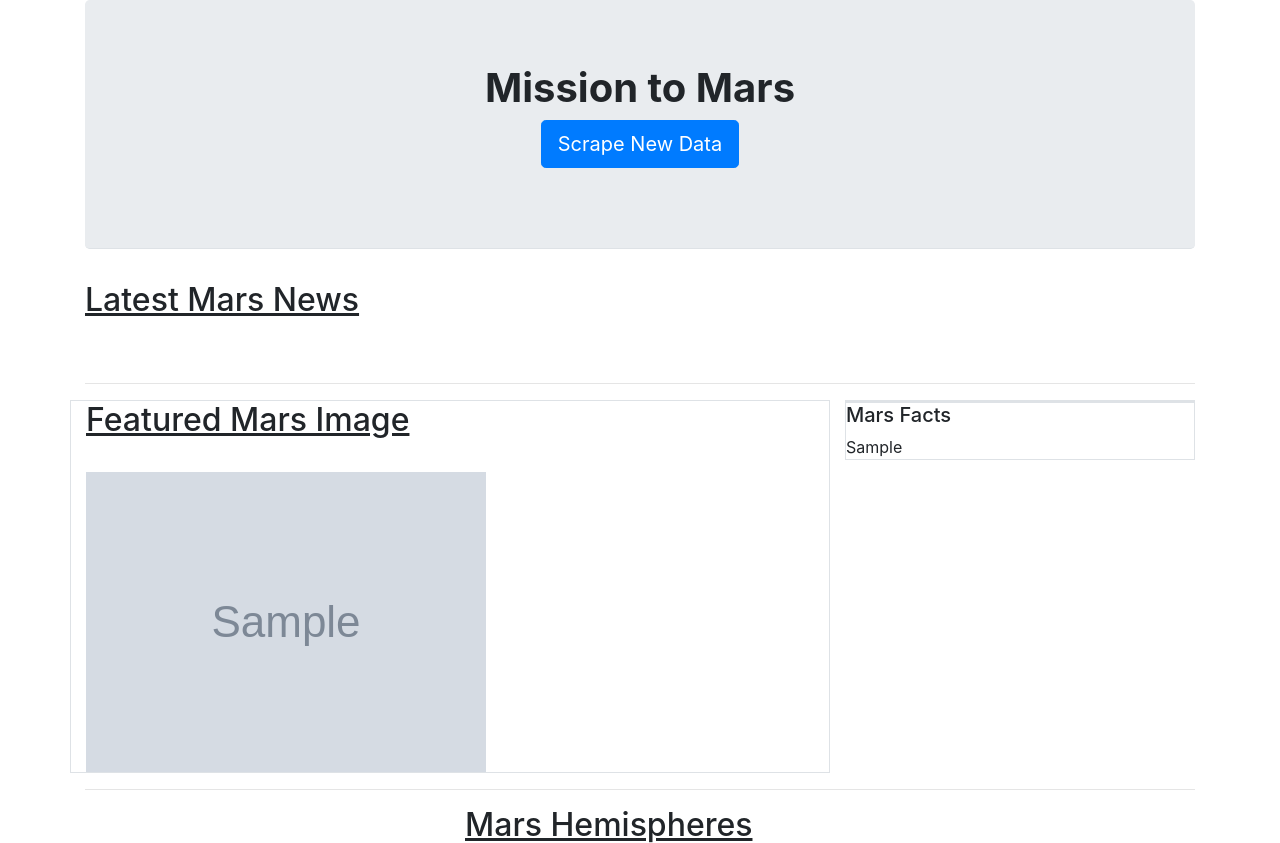
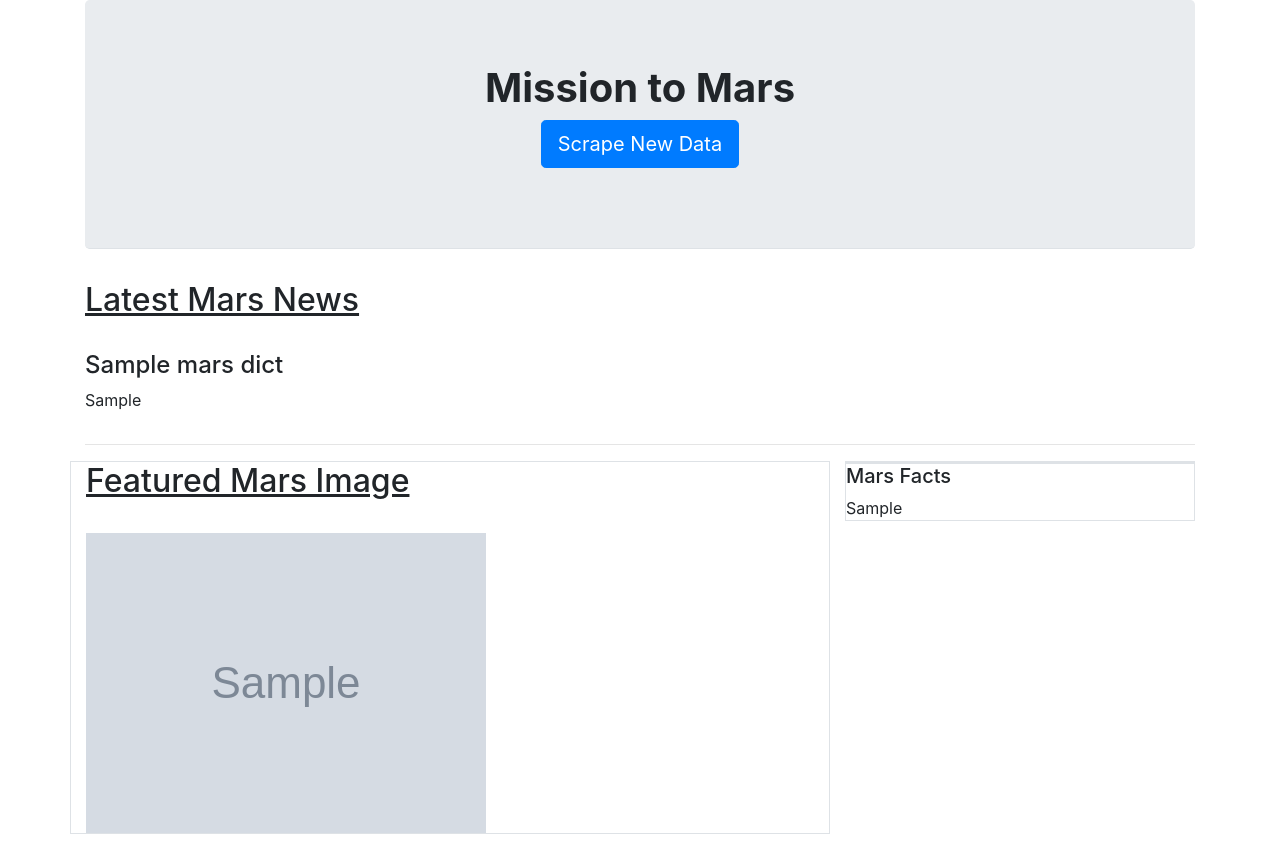
Before and after one commit to cceni03/Web-Scraping-Challenge, a Flask app: page / in a window 1280 px wide. Shown: the top 843 px of the page. Run offline with Flask 2, Linux system fonts and the light colour scheme; grey boxes marked "Sample" are stand-in pictures; a database or web service that is not in the repository returns one stand-in record (values such as "Sample title"); some libraries are stand-ins or nearby versions.

Commit message:
final commit

```diff
--- a/Mission_to_Mars/templates/index.html
+++ b/Mission_to_Mars/templates/index.html
@@ -24,8 +24,8 @@
   </br>
     <div class="row">
       <div class="col-md-12">
-        <h4>{{news_title}}</h4>
-        <p>{{news_p}}</p>
+        <h4>{{mars.news_title}}</h4>
+        <p>{{mars.news_p}}</p>
       </div>
     </div>
   <hr>
@@ -52,7 +52,7 @@
     </div>
     </br>
     <div class="row">
-            {% for hemisphere in mars.hemisphere.img_url %}
+            {% for hemisphere in mars.hemisphere_images %}
               <div class="col-6 border">
               </br>
                     <div>
```
